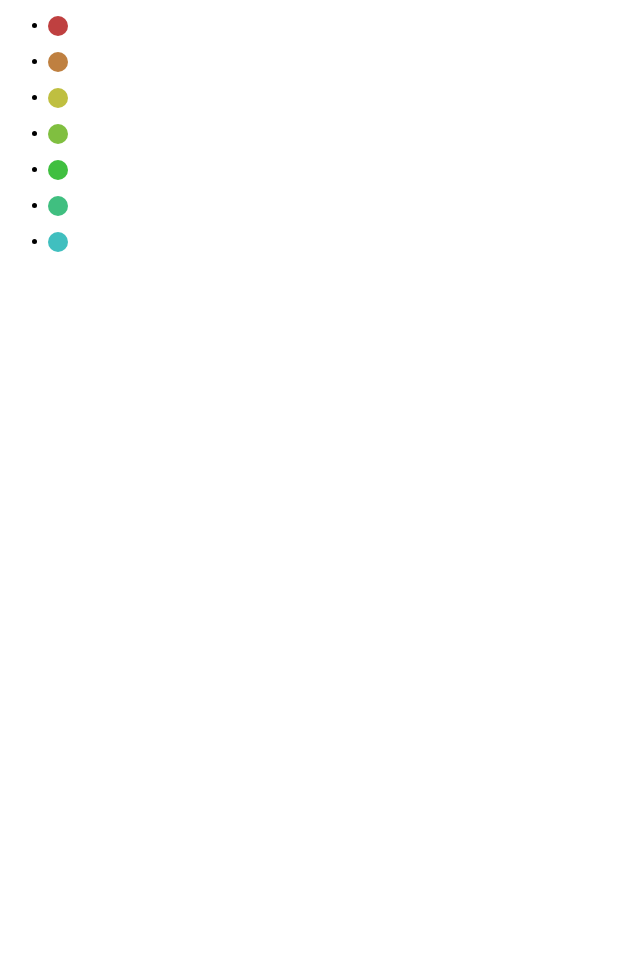
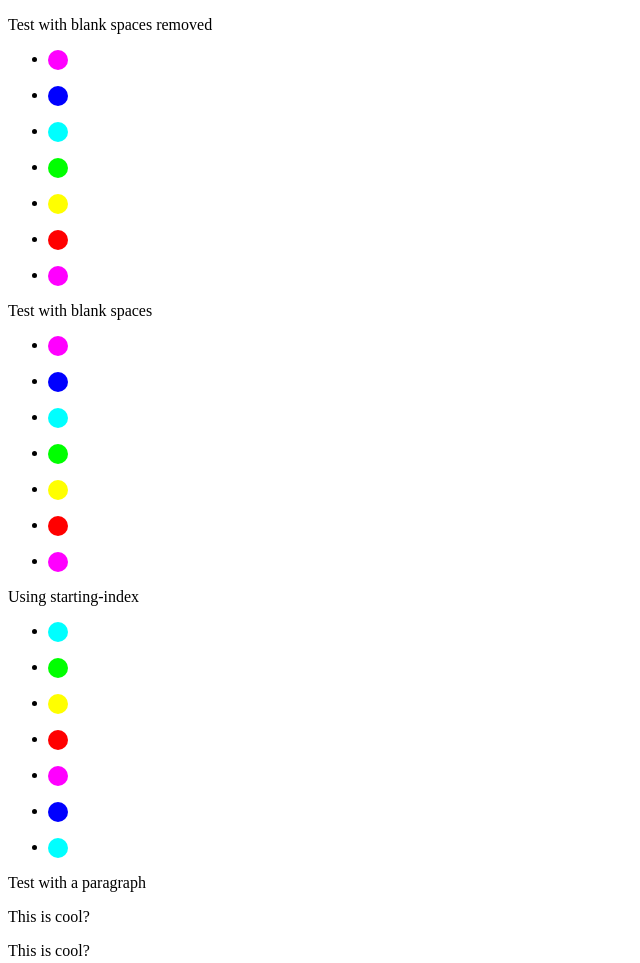
Before and after one commit to bigandy/sibling-count, a website built with Vite: page index.html in a window 1280 px wide. Shown: the whole page, without its empty margins (0-640 px from the left). Before the commit the page ends 800 px from the top, so only its background shows below. Built offline with nearby package versions, Linux system fonts and the light colour scheme.

Commit message:
massive update. Make work in React. Add keepTrackOfUpdates prop if you want the component to update when children number changes

```diff
--- a/index.html
+++ b/index.html
@@ -7,22 +7,27 @@
 
     <script type="module" src="/sibling-count.js"></script>
     <style>
-      @property --sibling-index {
-        syntax: "<angle>";
-        inherits: true;
-        initial-value: "0deg";
-      }
-
       li {
         margin-block: 1rem;
         height: 20px;
         aspect-ratio: 1;
         border-radius: 50%;
-        background: hsl(calc(var(--sibling-index) * 30deg) 50% 50%);
+        background: hsl(calc(var(--sibling-index) * 300deg) 100% 50%);
       }
     </style>
   </head>
   <body>
+<p>Test with blank spaces removed</p>
+    <sibling-count><ul>
+  <li></li>
+  <li></li>
+  <li></li>
+  <li></li>
+  <li></li>
+  <li></li>
+  <li></li>
+</ul></sibling-count>
+<p>Test with blank spaces</p>
 <sibling-count>
   <ul>
   <li></li>
@@ -34,5 +39,24 @@
   <li></li>
 </ul>
 </sibling-count>
+
+<p>Using starting-index</p>
+<sibling-count initial-index="3">
+  <ul>
+  <li></li>
+  <li></li>
+  <li></li>
+  <li></li>
+  <li></li>
+  <li></li>
+  <li></li>
+</ul>
+</sibling-count>
+
+<p>Test with a paragraph</p>
+<sibling-count>
+  <p>This is cool?</p>
+  <p>This is cool?</p>
+</sibling-count>
   </body>
 </html>
--- a/package.json
+++ b/package.json
@@ -1,6 +1,6 @@
 {
   "name": "@bigandy/sibling-count",
-  "version": "0.2.0",
+  "version": "1.0.0",
   "author": "Andrew JD Hudson @bigandy (https://andrewhudson.dev/)",
   "type": "module",
   "main": "./sibling-count.js",
@@ -11,7 +11,7 @@
     "npm:publish": "npm publish --access=public"
   },
   "devDependencies": {
-    "vite": "5.2.13"
+    "vite": "6.2.0"
   },
   "repository": {
     "type": "git",
--- a/sibling-count.js
+++ b/sibling-count.js
@@ -1,25 +1,99 @@
+const initialIndex = "initial-index";
+const keepTrackOfUpdates = "keep-track-of-updates";
+
 class SiblingCount extends HTMLElement {
+  static observedAttributes = [initialIndex, keepTrackOfUpdates];
+
   constructor() {
     super();
     this.attachShadow({ mode: "open" });
     this.shadowRoot.innerHTML = `
 	<slot></slot>
 	`;
+    this.modernAttrSupport = CSS.supports("x: attr(x type(*))");
+
+    this.startingIndex = 1;
+    this.keepTrackOfUpdates = false;
+    // future friendly means that the user wants attr() to be used instead of inline custom properties.
+    this.futureFriendly = false;
+
+    if (this.hasAttribute(initialIndex)) {
+      this.startingIndex = Number(this.getAttribute(initialIndex));
+    }
+
+    if (this.hasAttribute(keepTrackOfUpdates)) {
+      this.keepTrackOfUpdates =
+        this.getAttribute(keepTrackOfUpdates) === "true";
+    }
+  }
+
+  setAttributeOrStyle(element, name, value) {
+    if (this.modernAttrSupport && this.futureFriendly) {
+      element.setAttribute(`data-${name}`, value);
+    } else {
+      element.style.setProperty(`--${name}`, value);
+    }
+  }
+
+  showerAttributesOntoElements() {
+    const shadow = this.shadowRoot;
+    const slot = shadow.querySelector("slot");
+
+    const assignedNodes = slot
+      .assignedNodes()
+      // filter out text nodes
+      .filter((node) => node.nodeType === 1);
+
+    const parent = assignedNodes[0];
+
+    const siblingCount = parent.childElementCount;
+    this.setAttributeOrStyle(parent, "sibling-count", siblingCount);
+
+    const siblings = [...parent.children];
+    // Loop through all the children and add the custom property sibling-index to each.
+
+    siblings.forEach((sibling, index) => {
+      const siblingIndex = index + this.startingIndex;
+      this.setAttributeOrStyle(sibling, "sibling-index", siblingIndex);
+    });
   }
 
   connectedCallback() {
     const shadow = this.shadowRoot;
     const slot = shadow.querySelector("slot");
-    const parent = slot.assignedNodes()[1];
 
-    const siblingCount = parent.childElementCount;
-    parent.style.setProperty("--sibling-count", siblingCount);
+    const filteredAssignedNodes = slot
+      .assignedNodes()
+      // filter out text nodes
+      .filter((node) => node.nodeType === 1);
 
-    const siblings = parent.children;
-    // Loop through all the children and add the custom property sibling-index to each.
-    [...siblings].forEach((sibling, index) => {
-      sibling.style.setProperty("--sibling-index", index);
-    });
+    // parent is the first filteredAssignedNodes.
+    const [parent] = filteredAssignedNodes;
+
+    this.showerAttributesOntoElements();
+
+    if (this.keepTrackOfUpdates) {
+      const observerCallback = (parentThis, mutations) => {
+        mutations.forEach(() => parentThis.showerAttributesOntoElements());
+      };
+
+      // need to bind this so that the callback has access to it.
+      const observer = new MutationObserver(observerCallback.bind(null, this));
+
+      // configuration of the observer
+      const config = { childList: true };
+
+      observer.observe(parent, config);
+
+      // disconnect the observer when the element is disconnected.
+      this.addEventListener("element-disconnected", () => {
+        observer.disconnect();
+      });
+    }
+  }
+
+  disconnectedCallback() {
+    this.dispatchEvent(new Event("element-disconnected"));
   }
 }
 
```
Also changed, not shown: README.md, 1 other file. Lines whose indentation alone changed are shown as unchanged.
